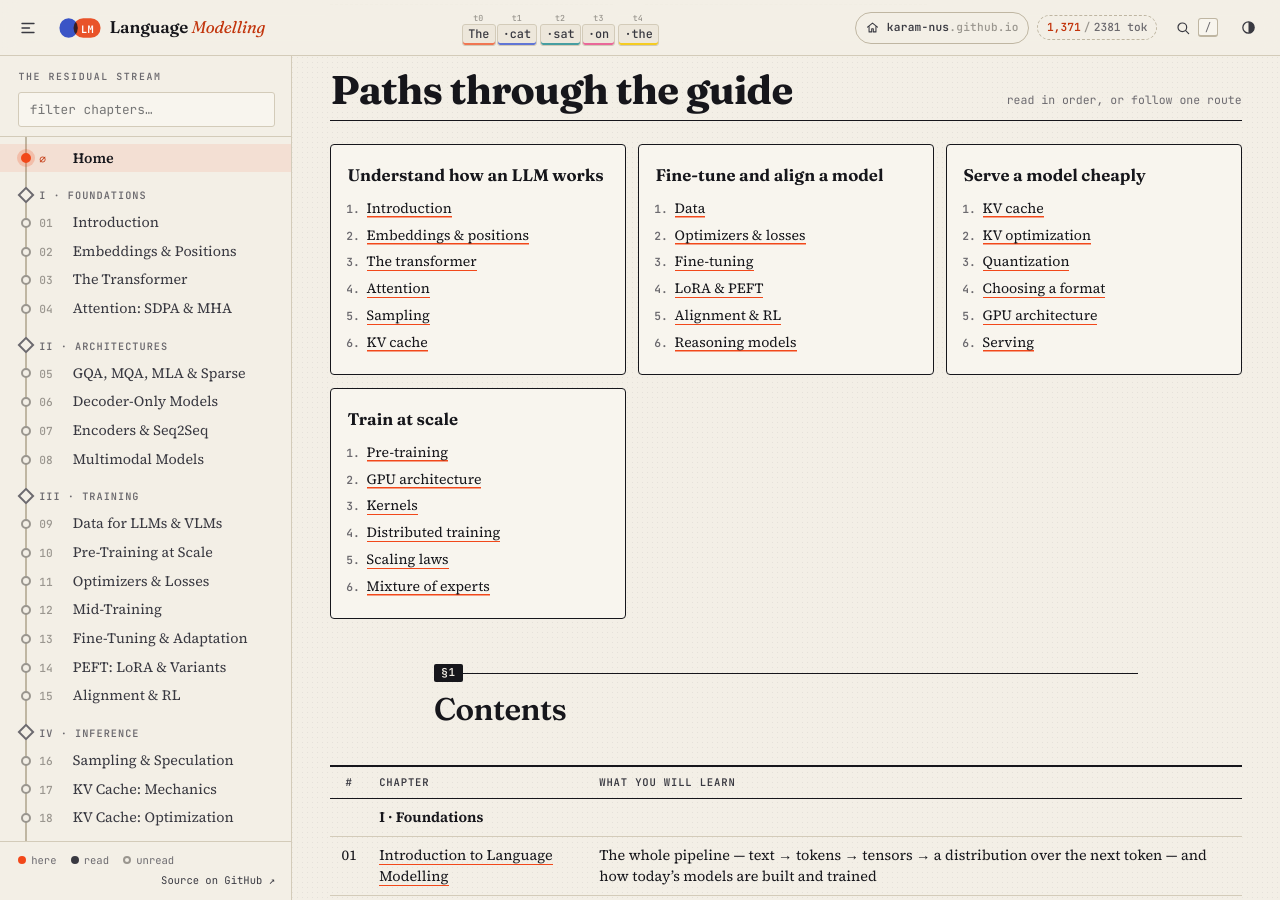
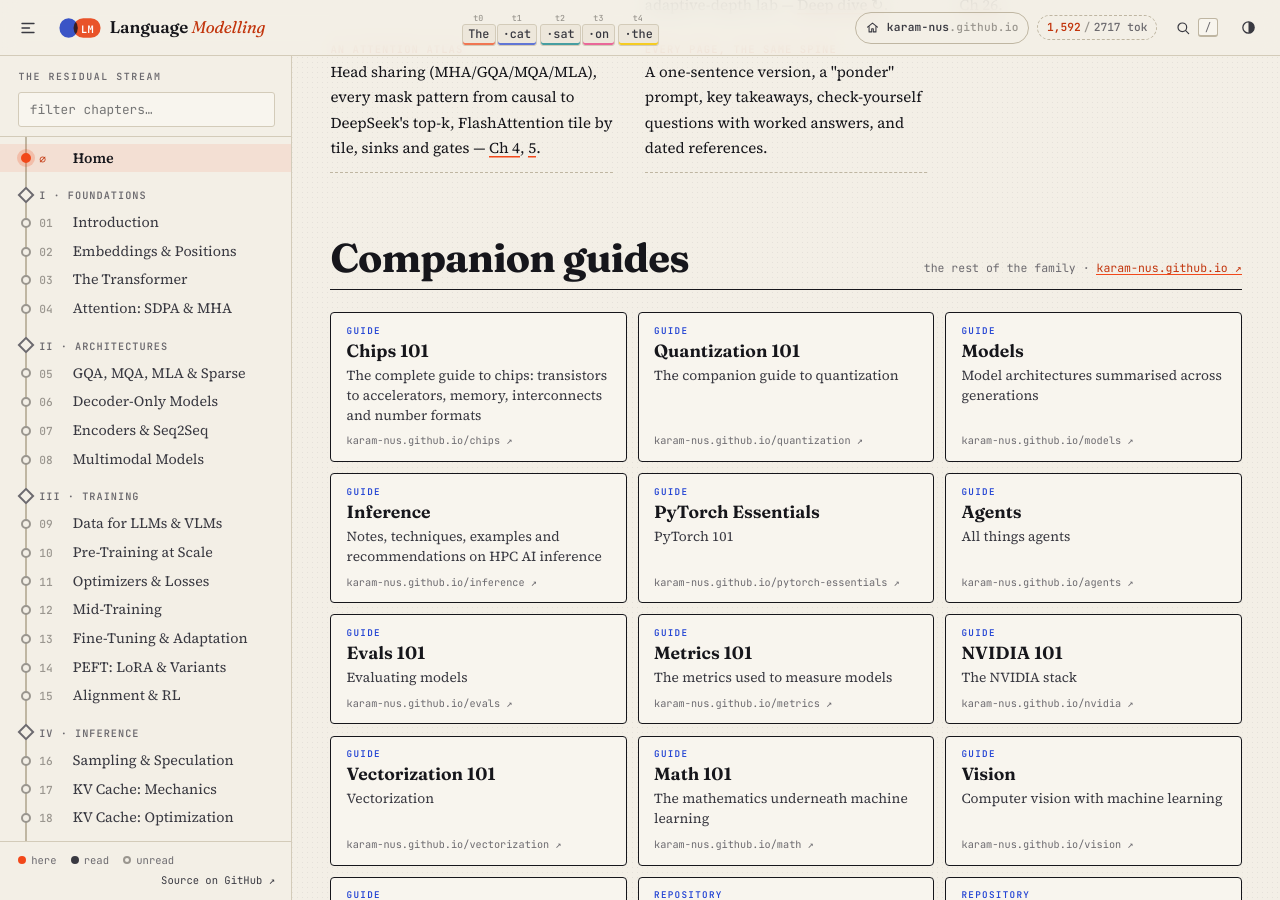
Before and after one commit to karam-nus/language-modelling, a Jekyll site: the page built from README.md, in a window 1280 px wide and 900 px high, scrolled down 4660 px. Built offline with Jekyll 4.4.1, drawn with Linux system fonts in a browser that asks for light colours; some of the changed text lies outside the part shown.

Commit message:
Home page: companion guides section and new-edition notes; spec documents figures
Co-Authored-By: Claude Opus 5.5 <noreply@anthropic.com>
Claude-Session: https://claude.ai/code/session_01LYcCK3HKPgFAfw8Q1ZJnEZ

```diff
--- a/README.md
+++ b/README.md
@@ -1,6 +1,6 @@
 ---
 title: "Home"
-description: "From tokens to the frontier: a first-principles guide to how large language models are built, trained, aligned, compressed and served — updated for late 2026, with tensor shapes on every page, verified code and 23 interactive labs."
+description: "From tokens to the frontier: a first-principles guide to how large language models are built, trained, aligned, compressed and served — updated for late 2026, with tensor shapes on every page, verified code and 26 interactive labs."
 permalink: /
 ---
 
@@ -19,7 +19,7 @@ permalink: /
 <div class="hh-stats">
 <div class="hh-stat"><b>38</b><span>chapters</span></div>
 <div class="hh-stat"><b>3</b><span>appendices</span></div>
-<div class="hh-stat"><b>23</b><span>live labs</span></div>
+<div class="hh-stat"><b>26</b><span>live labs</span></div>
 <div class="hh-stat"><b>192</b><span>check-yourself Qs</span></div>
 </div>
 </div>
@@ -47,7 +47,7 @@ permalink: /
 <div class="mm-block orange"><div class="mm-tag"><b>V</b><span>Precision</span></div><div class="mm-body"><div class="mm-name">Fewer bits, same answers</div><div class="mm-chips"><a href="19_data_types_and_precision.html" data-path="/19_data_types_and_precision"><b>19</b>Data types</a><a href="20_quantization_fundamentals.html" data-path="/20_quantization_fundamentals"><b>20</b>Quantization basics</a><a href="21_quantization_techniques.html" data-path="/21_quantization_techniques"><b>21</b>Techniques</a><a href="22_quantization_benchmarks.html" data-path="/22_quantization_benchmarks"><b>22</b>Choosing one</a><a href="23_knowledge_distillation.html" data-path="/23_knowledge_distillation"><b>23</b>Distillation</a></div></div></div>
 <div class="mm-block teal"><div class="mm-tag"><b>VI</b><span>Hardware</span></div><div class="mm-body"><div class="mm-name">The silicon and the cluster underneath</div><div class="mm-chips"><a href="24_gpu_architecture.html" data-path="/24_gpu_architecture"><b>24</b>GPU architecture</a><a href="25_cuda_and_kernel_development.html" data-path="/25_cuda_and_kernel_development"><b>25</b>CUDA &amp; kernels</a><a href="26_distributed_training.html" data-path="/26_distributed_training"><b>26</b>Distributed training</a><a href="27_asics_and_accelerators.html" data-path="/27_asics_and_accelerators"><b>27</b>ASICs &amp; accelerators</a></div></div></div>
 <div class="mm-block pink"><div class="mm-tag"><b>VII</b><span>Ecosystem</span></div><div class="mm-body"><div class="mm-name">Tools, evaluation and production</div><div class="mm-chips"><a href="28_huggingface_ecosystem.html" data-path="/28_huggingface_ecosystem"><b>28</b>Hugging Face</a><a href="29_transformers_library.html" data-path="/29_transformers_library"><b>29</b>transformers internals</a><a href="30_evaluation_and_benchmarks.html" data-path="/30_evaluation_and_benchmarks"><b>30</b>Evaluation</a><a href="31_serving_and_deployment.html" data-path="/31_serving_and_deployment"><b>31</b>Serving</a></div></div></div>
-<div class="mm-block yellow"><div class="mm-tag"><b>VIII</b><span>Scale</span></div><div class="mm-body"><div class="mm-name">How big, how sparse, how linear</div><div class="mm-chips"><a href="32_scaling_laws.html" data-path="/32_scaling_laws"><b>32</b>Scaling laws</a><a href="33_mixture_of_experts.html" data-path="/33_mixture_of_experts"><b>33</b>Mixture of experts</a><a href="34_ssms_and_alternatives.html" data-path="/34_ssms_and_alternatives"><b>34</b>SSMs &amp; hybrids</a></div></div></div>
+<div class="mm-block yellow"><div class="mm-tag"><b>VIII</b><span>Scale</span></div><div class="mm-body"><div class="mm-name">How big, how sparse, how linear</div><div class="mm-chips"><a href="32_scaling_laws.html" data-path="/32_scaling_laws"><b>32</b>Scaling laws</a><a href="33_mixture_of_experts.html" data-path="/33_mixture_of_experts"><b>33</b>Mixture of experts</a><a href="34_ssms_and_alternatives.html" data-path="/34_ssms_and_alternatives"><b>34</b>SSMs &amp; hybrids</a><a href="looped_transformers.html" data-path="/looped_transformers"><b>↻</b>Looped transformers</a></div></div></div>
 <div class="mm-block red"><div class="mm-tag"><b>IX</b><span>Reasoning</span></div><div class="mm-body"><div class="mm-name">Thinking, retrieving, acting</div><div class="mm-chips"><a href="35_reasoning_models.html" data-path="/35_reasoning_models"><b>35</b>Reasoning models</a><a href="36_rag.html" data-path="/36_rag"><b>36</b>RAG</a><a href="37_agents_and_tool_use.html" data-path="/37_agents_and_tool_use"><b>37</b>Agents &amp; tools</a><a href="38_frontier.html" data-path="/38_frontier"><b>38</b>The frontier</a></div></div></div>
 <div class="mm-block teal"><div class="mm-tag"><b>A–C</b><span>Appendices</span></div><div class="mm-body"><div class="mm-name">History, tokenizers and the config file</div><div class="mm-chips"><a href="appendix_a_history.html" data-path="/appendix_a_history"><b>A</b>History</a><a href="appendix_b_tokenization.html" data-path="/appendix_b_tokenization"><b>B</b>Tokenization</a><a href="appendix_c_model_config.html" data-path="/appendix_c_model_config"><b>C</b>Model config reference</a></div></div></div>
 <div class="mm-io"><span>output</span><div class="tokens-row"><span>p(next idea | everything you have read)</span></div></div>
@@ -55,7 +55,7 @@ permalink: /
 </div>
 
 <div class="home-section" markdown="0">
-<div class="hs-head"><h2 id="the-lab-bench">The lab bench</h2><p>23 instruments · arithmetic checked against the chapters by tools/test_labs.js</p></div>
+<div class="hs-head"><h2 id="the-lab-bench">The lab bench</h2><p>26 instruments · arithmetic checked against the chapters by tools/test_labs.js</p></div>
 {% include labgrid.html %}
 </div>
 
@@ -69,8 +69,16 @@ permalink: /
 <div><b>New optimizers at scale</b>Muon and its Newton–Schulz iteration, with the evidence on when it beats AdamW — <a href="11_optimizers_and_loss_functions.html">Ch 11</a>.</div>
 <div><b>Disaggregated serving</b>Prefill/decode split, KV-aware routing, llm-d and Dynamo, and the cost model behind $/M tokens — <a href="18_kv_cache_optimization.html">Ch 18</a>, <a href="31_serving_and_deployment.html">31</a>.</div>
 <div><b>Agents that work for hours</b>Tool calling, MCP, context engineering, coding agents and how they are evaluated — <a href="37_agents_and_tool_use.html">Ch 37</a>, <a href="30_evaluation_and_benchmarks.html">30</a>.</div>
+<div><b>Looped transformers</b>A new deep dive on buying depth without parameters — Universal Transformers to Huginn, Mixture-of-Recursions, TRM and Ouro — with an adaptive-depth lab — <a href="looped_transformers.html">Deep dive ↻</a>.</div>
+<div><b>Distributed training, step by step</b>Collectives, DDP, ZeRO/FSDP, tensor, sequence, pipeline, context and expert parallelism as step-through figures, plus a pipeline-schedule simulator — <a href="26_distributed_training.html">Ch 26</a>.</div>
+<div><b>An attention atlas</b>Head sharing (MHA/GQA/MQA/MLA), every mask pattern from causal to DeepSeek's top-k, FlashAttention tile by tile, sinks and gates — <a href="04_attention_sdpa_and_mha.html">Ch 4</a>, <a href="05_attention_gqa_mqa_mla.html">5</a>.</div>
 <div><b>Every page, the same spine</b>A one-sentence version, a "ponder" prompt, key takeaways, check-yourself questions with worked answers, and dated references.</div>
 </div>
+</div>
+
+<div class="home-section" markdown="0">
+<div class="hs-head"><h2 id="companion-guides">Companion guides</h2><p>the rest of the family · <a href="https://karam-nus.github.io/" rel="noopener">karam-nus.github.io ↗</a></p></div>
+{% include family.html %}
 </div>
 
 <div class="home-section" markdown="0">
@@ -129,13 +137,14 @@ permalink: /
 | 32 | [Scaling Laws](./32_scaling_laws.md) | Kaplan, Chinchilla and its refit, over-training, inference-aware scaling |
 | 33 | [Mixture of Experts](./33_mixture_of_experts.md) | Routing, balancing, fine-grained and shared experts, expert parallelism |
 | 34 | [SSMs & Hybrids](./34_ssms_and_alternatives.md) | Mamba, linear attention, the delta rule, the hybrid wave, diffusion LMs |
+| ↻ | [Deep Dive: Looped Transformers](./looped_transformers.md) | Depth without parameters: Universal Transformers to Huginn, Mixture-of-Recursions, TRM and Ouro; adaptive exits and real costs |
 | | **IX · Reasoning, Retrieval & Agents** | |
 | 35 | [Reasoning Models](./35_reasoning_models.md) | Chain of thought, RL-trained thinking, test-time compute, faithfulness |
 | 36 | [Retrieval-Augmented Generation](./36_rag.md) | Embeddings, hybrid search, reranking, long context vs retrieval |
 | 37 | [Agents & Tool Use](./37_agents_and_tool_use.md) | Tool calling, MCP, coding and computer-use agents, safety |
 | 38 | [The Frontier](./38_frontier.md) | Where the field stands in late 2026 and the open problems |
 | | **Interactive & Appendices** | |
-| ⚗ | [The Lab Bench](./labs.md) | All 23 interactive labs on one page |
+| ⚗ | [The Lab Bench](./labs.md) | All 26 interactive labs on one page |
 | A | [History of Language Modelling](./appendix_a_history.md) | From Shannon to 2026 |
 | B | [Tokenization Deep Dive](./appendix_b_tokenization.md) | BPE, byte-level BPE, Unigram, tokenizer quirks — with a trainer |
 | C | [Model Config Reference](./appendix_c_model_config.md) | Every field of a modern `config.json`, explained |
@@ -146,4 +155,4 @@ permalink: /
 - **Numbers are dense and dated**: parameter counts, byte counts and FLOPs are computed, not quoted from memory, and the code that produced them is on the page.
 - **Labs are instruments, not toys**: their arithmetic lives in small pure functions tested against the chapters' own numbers.
 - **Press <kbd>/</kbd> or <kbd>⌘K</kbd> anywhere** to search every chapter, section and lab. The left rail is the residual stream; chapters you finish are marked.
-- A companion guide, [Chips — The Complete Guide](https://karam-nus.github.io/chips/), goes below the CUDA line into the silicon itself; the accelerator data in the labs comes from it.
+- Companion guides go further in their own directions: [Chips 101](https://karam-nus.github.io/chips/) below the CUDA line into the silicon (the labs' accelerator data comes from it), [Quantization 101](https://karam-nus.github.io/quantization/), [Inference](https://karam-nus.github.io/inference/), [Agents](https://karam-nus.github.io/agents/), [Evals 101](https://karam-nus.github.io/evals/) and more — all at [karam-nus.github.io](https://karam-nus.github.io/). Each chapter links the ones that fit it.
```
Also changed, not shown: PROMPT.md (+14 -0 lines).
